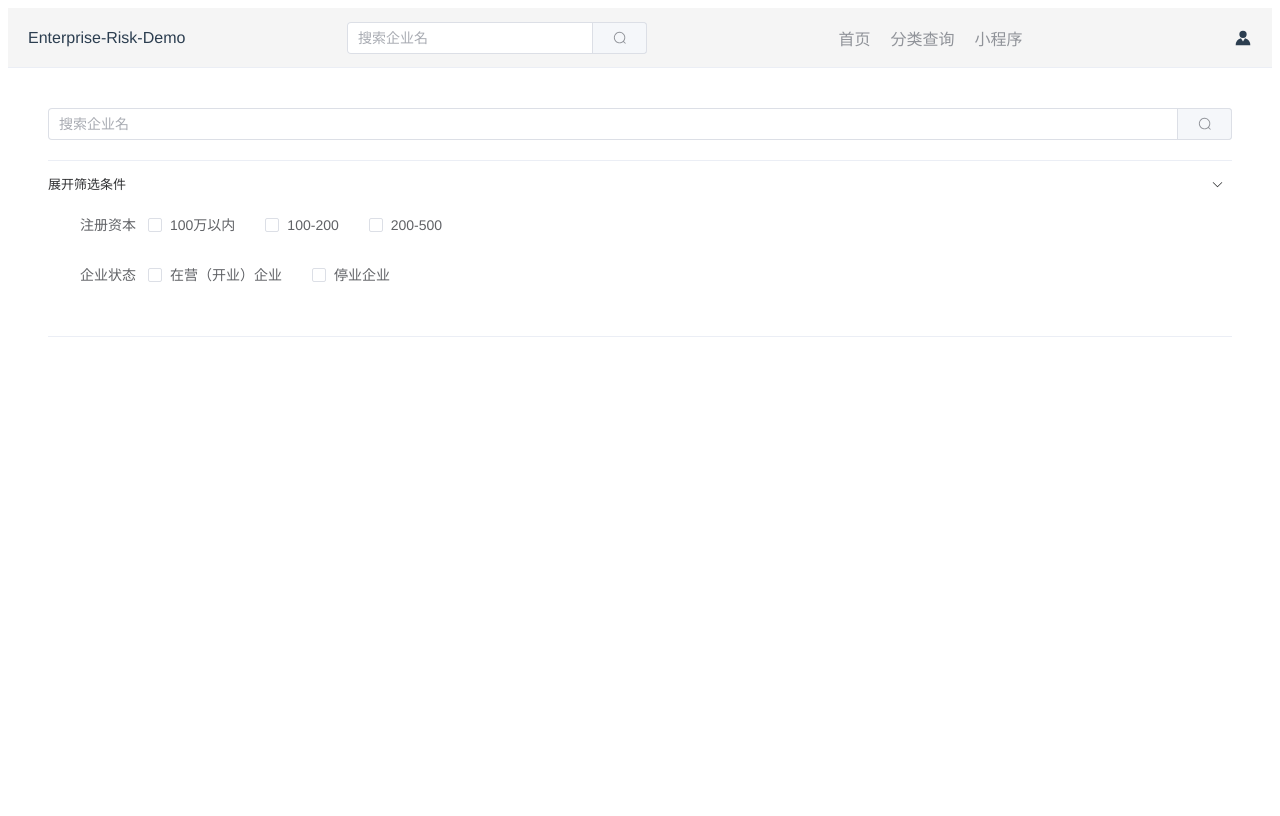
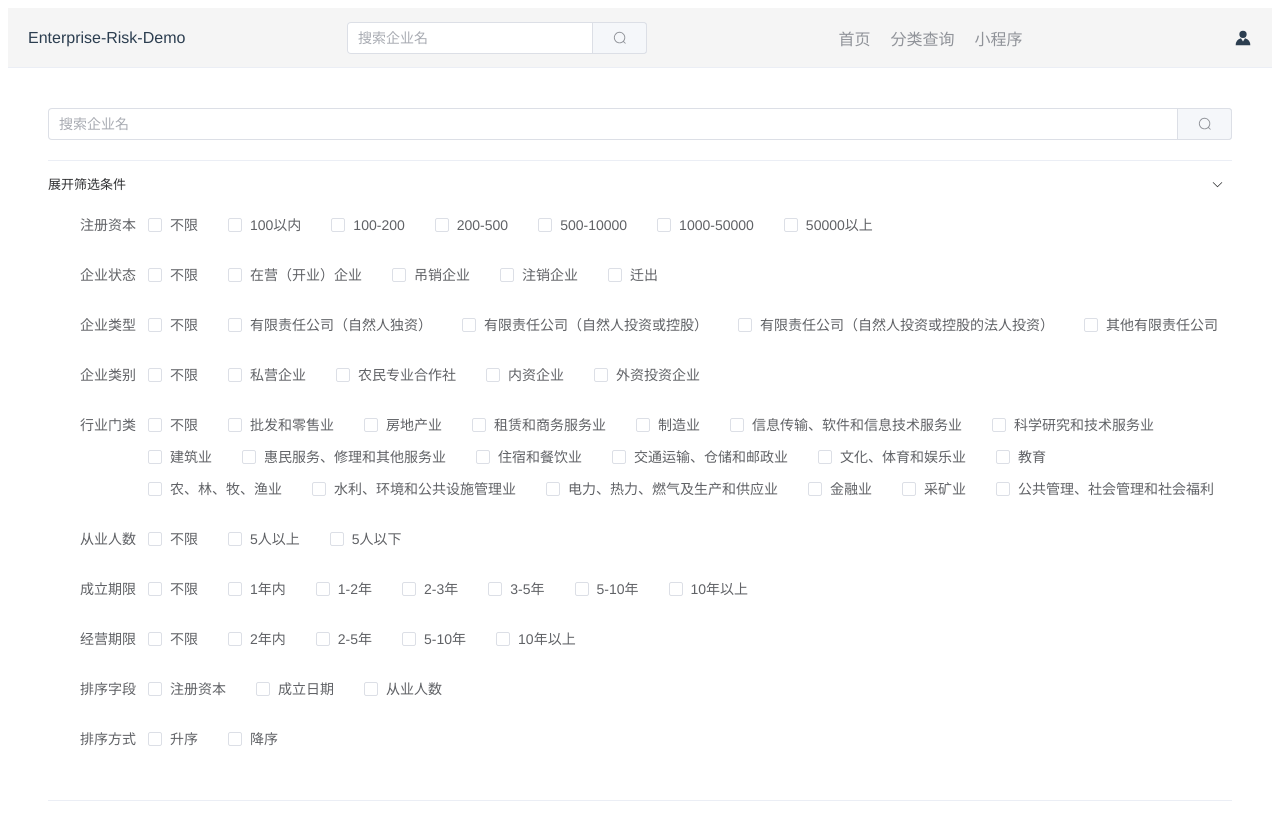
Before and after one commit to 1170300808/Enterprise-Risk-Demo, a Vue app: page /search in a window 1280 px wide. Both pictures are taken after a click on the button "展开筛选条件". Built offline with nearby package versions, Linux system fonts and the light colour scheme.

Commit message:
Update SearchPage.vue
展开筛选条件雏形做好

```diff
--- a/src/components/SearchPage.vue
+++ b/src/components/SearchPage.vue
@@ -22,20 +22,125 @@
             <!-- 使用多选框替代单选框 -->
             <el-form-item label="注册资本">
               <el-checkbox-group v-model="filters.registeredCapital">
-                <el-checkbox label="100万以内">100万以内</el-checkbox>
+                <el-checkbox label="不限">不限</el-checkbox>
+                <el-checkbox label="100以内">100以内</el-checkbox>
                 <el-checkbox label="100-200">100-200</el-checkbox>
                 <el-checkbox label="200-500">200-500</el-checkbox>
+                <el-checkbox label="500-1000">500-10000</el-checkbox>
+                <el-checkbox label="1000-50000">1000-50000</el-checkbox>
+                <el-checkbox label="50000以上">50000以上</el-checkbox>
                 <!-- 添加更多选项 -->
               </el-checkbox-group>
             </el-form-item>
 
             <el-form-item label="企业状态">
               <el-checkbox-group v-model="filters.companyStatus">
+                <el-checkbox label="不限">不限</el-checkbox>
                 <el-checkbox label="在营（开业）企业">在营（开业）企业</el-checkbox>
-                <el-checkbox label="停业企业">停业企业</el-checkbox>
+                <el-checkbox label="吊销企业">吊销企业</el-checkbox>
+                <el-checkbox label="注销企业">注销企业</el-checkbox>
+                <el-checkbox label="迁出">迁出</el-checkbox>
                 <!-- 添加更多选项 -->
               </el-checkbox-group>
             </el-form-item>
+
+            <el-form-item label="企业类型">
+              <el-checkbox-group v-model="filters.companyType">
+                <el-checkbox label="不限">不限</el-checkbox>
+                <el-checkbox label="有限责任公司（自然人独资）">有限责任公司（自然人独资）</el-checkbox>
+                <el-checkbox label="有限责任公司（自然人投资或控股）">有限责任公司（自然人投资或控股）</el-checkbox>
+                <el-checkbox label="有限责任公司（自然人投资或控股的法人投资）">有限责任公司（自然人投资或控股的法人投资）</el-checkbox>
+                <el-checkbox label="其他有限责任公司">其他有限责任公司</el-checkbox>
+                <!-- 添加更多选项 -->
+              </el-checkbox-group>
+            </el-form-item>
+
+            <el-form-item label="企业类别">
+              <el-checkbox-group v-model="filters.companyCategory">
+                <el-checkbox label="不限">不限</el-checkbox>
+                <el-checkbox label="私营企业">私营企业</el-checkbox>
+                <el-checkbox label="农民专业合作社">农民专业合作社</el-checkbox>
+                <el-checkbox label="内资企业">内资企业</el-checkbox>
+                <el-checkbox label="外资投资企业">外资投资企业</el-checkbox>
+                <!-- 添加更多选项 -->
+              </el-checkbox-group>
+            </el-form-item>
+
+            <el-form-item label="行业门类">
+              <el-checkbox-group v-model="filters.industryCategory">
+                <el-checkbox label="不限">不限</el-checkbox>
+                <el-checkbox label="批发和零售业">批发和零售业</el-checkbox>
+                <el-checkbox label="房地产业">房地产业</el-checkbox>
+                <el-checkbox label="租赁和商务服务业">租赁和商务服务业</el-checkbox>
+                <el-checkbox label="制造业">制造业</el-checkbox>
+                <el-checkbox label="信息传输、软件和信息技术服务业">信息传输、软件和信息技术服务业</el-checkbox>
+                <el-checkbox label="科学研究和技术服务业">科学研究和技术服务业</el-checkbox>
+                <el-checkbox label="建筑业">建筑业</el-checkbox>
+                <el-checkbox label="惠民服务、修理和其他服务业">惠民服务、修理和其他服务业</el-checkbox>
+                <el-checkbox label="住宿和餐饮业">住宿和餐饮业</el-checkbox>
+                <el-checkbox label="交通运输、仓储和邮政业">交通运输、仓储和邮政业</el-checkbox>
+                <el-checkbox label="文化、体育和娱乐业">文化、体育和娱乐业</el-checkbox>
+                <el-checkbox label="教育">教育</el-checkbox>
+                <el-checkbox label="农、林、牧、渔业">农、林、牧、渔业</el-checkbox>
+                <el-checkbox label="水利、环境和公共设施管理业">水利、环境和公共设施管理业</el-checkbox>
+                <el-checkbox label="电力、热力、燃气及生产和供应业">电力、热力、燃气及生产和供应业</el-checkbox>
+                <el-checkbox label="金融业">金融业</el-checkbox>
+                <el-checkbox label="采矿业">采矿业</el-checkbox>
+                <el-checkbox label="公共管理、社会管理和社会福利">公共管理、社会管理和社会福利</el-checkbox>
+                <!-- 添加更多选项 -->
+              </el-checkbox-group>
+            </el-form-item>
+
+            <el-form-item label="从业人数">
+              <el-checkbox-group v-model="filters.employeeCount">
+                <el-checkbox label="不限">不限</el-checkbox>
+                <el-checkbox label="5人以上">5人以上</el-checkbox>
+                <el-checkbox label="5人以下">5人以下</el-checkbox>
+                <!-- 添加更多选项 -->
+              </el-checkbox-group>
+            </el-form-item>
+
+            <el-form-item label="成立期限">
+              <el-checkbox-group v-model="filters.establishmentPeriod">
+                <el-checkbox label="不限">不限</el-checkbox>
+                <el-checkbox label="1年内">1年内</el-checkbox>
+                <el-checkbox label="1-2年">1-2年</el-checkbox>
+                <el-checkbox label="2-3年">2-3年</el-checkbox>
+                <el-checkbox label="3-5年">3-5年</el-checkbox>
+                <el-checkbox label="5-10年">5-10年</el-checkbox>
+                <el-checkbox label="10年以上">10年以上</el-checkbox>
+                <!-- 添加更多选项 -->
+              </el-checkbox-group>
+            </el-form-item>
+
+            <el-form-item label="经营期限">
+              <el-checkbox-group v-model="filters.operatingPeriod">
+                <el-checkbox label="不限">不限</el-checkbox>
+                <el-checkbox label="2年内">2年内</el-checkbox>
+                <el-checkbox label="2-5年">2-5年</el-checkbox>
+                <el-checkbox label="5-10年">5-10年</el-checkbox>
+                <el-checkbox label="10年以上">10年以上</el-checkbox>
+                <!-- 添加更多选项 -->
+              </el-checkbox-group>
+            </el-form-item>
+
+            <el-form-item label="排序字段">
+              <el-checkbox-group v-model="filters.sortingField">
+                <el-checkbox label="注册资本">注册资本</el-checkbox>
+                <el-checkbox label="成立日期">成立日期</el-checkbox>
+                <el-checkbox label="从业人数">从业人数</el-checkbox>
+                <!-- 添加更多选项 -->
+              </el-checkbox-group>
+            </el-form-item>
+
+            <el-form-item label="排序方式">
+              <el-checkbox-group v-model="filters.sortingOrder">
+                <el-checkbox label="升序">升序</el-checkbox>
+                <el-checkbox label="降序">降序</el-checkbox>
+                <!-- 添加更多选项 -->
+              </el-checkbox-group>
+            </el-form-item>
+
 
             <!-- 添加更多筛选条件 -->
 
```
